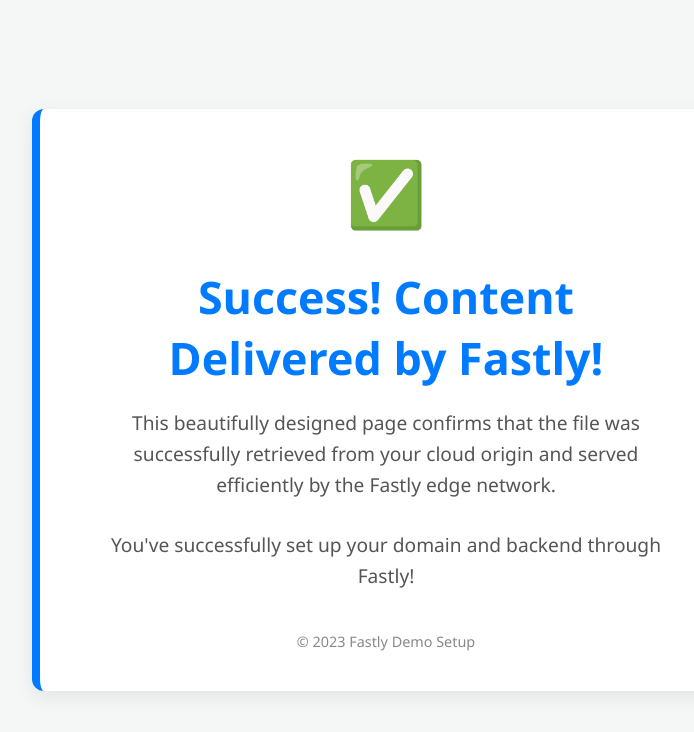
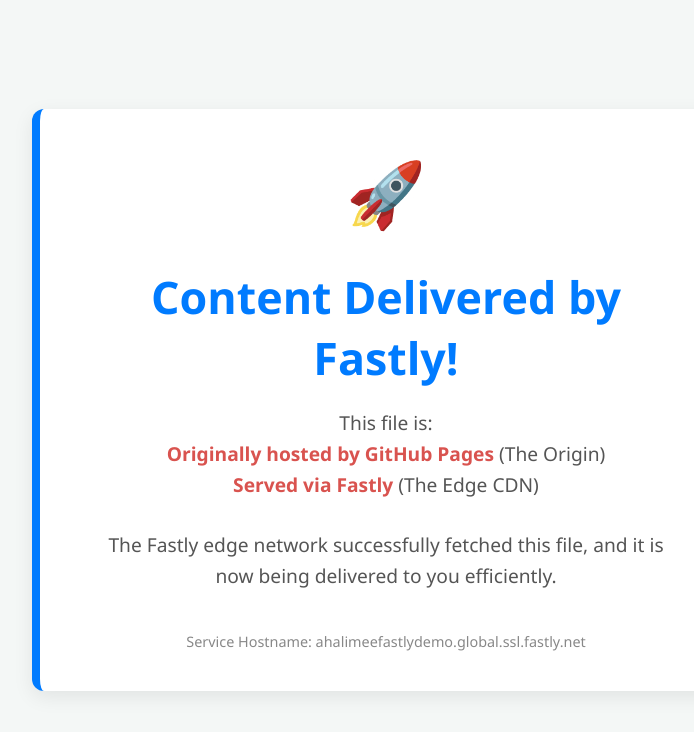
Before and after one commit to abhalimee/fastly-demo, a plain HTML site: page index.html in a window 1280 px wide. Shown: the whole page, without its empty margins (258-952 px from the left). Drawn offline with Linux system fonts and the light colour scheme.

Commit message:
Update index.html

```diff
--- a/index.html
+++ b/index.html
@@ -44,6 +44,10 @@
             color: #28a745; /* Success green */
             margin-bottom: 20px;
         }
+        .highlight {
+            font-weight: bold;
+            color: #d9534f; /* Error/Notice red for contrast */
+        }
         footer {
             margin-top: 40px;
             font-size: 0.9em;
@@ -53,12 +57,15 @@
 </head>
 <body>
     <div class="container">
-        <div class="icon">✅</div>
-        <h1>Success! Content Delivered by Fastly!</h1>
-        <p>This beautifully designed page confirms that the file was successfully retrieved from your cloud origin and served efficiently by the Fastly edge network.</p>
-        <p>You've successfully set up your domain and backend through Fastly!</p>
+        <div class="icon">🚀</div>
+        <h1>Content Delivered by Fastly!</h1>
+        <p>This file is:<br>
+        <span class="highlight">Originally hosted by GitHub Pages</span> (The Origin)<br>
+        <span class="highlight">Served via Fastly</span> (The Edge CDN)
+        </p>
+        <p>The Fastly edge network successfully fetched this file, and it is now being delivered to you efficiently.</p>
         <footer>
-            &copy; 2023 Fastly Demo Setup
+            Service Hostname: ahalimeefastlydemo.global.ssl.fastly.net
         </footer>
     </div>
 </body>
```
